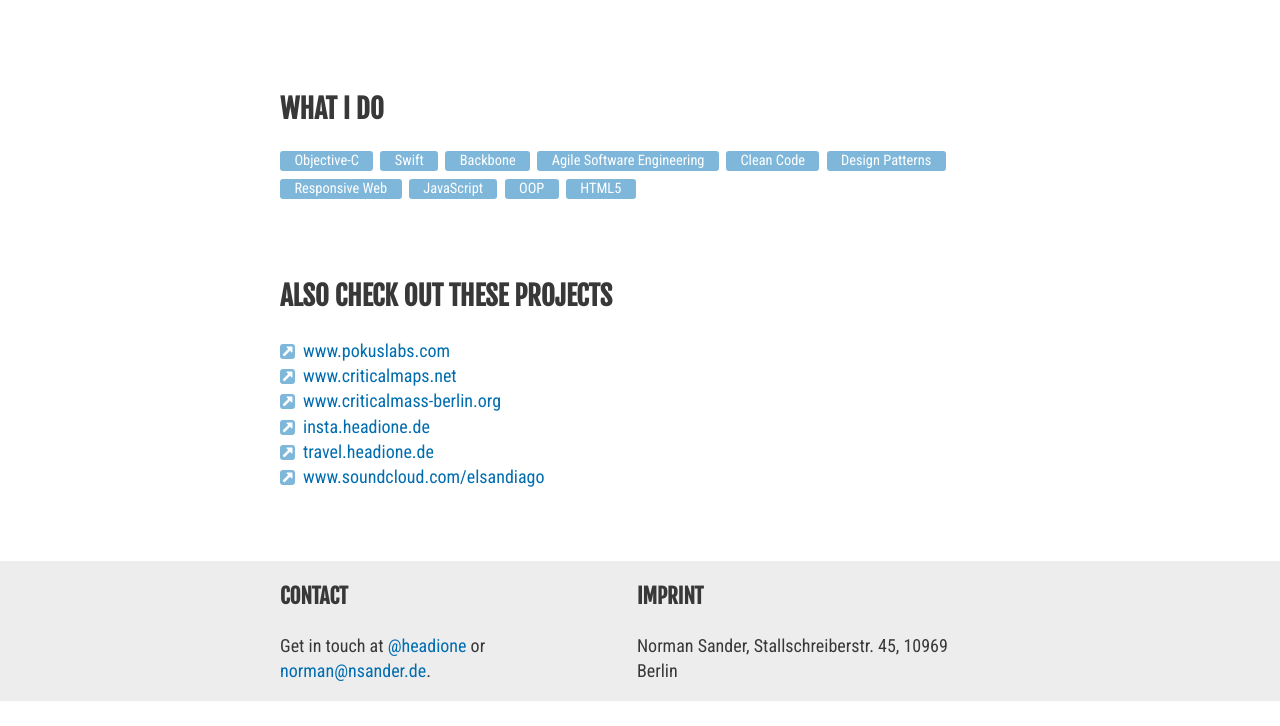
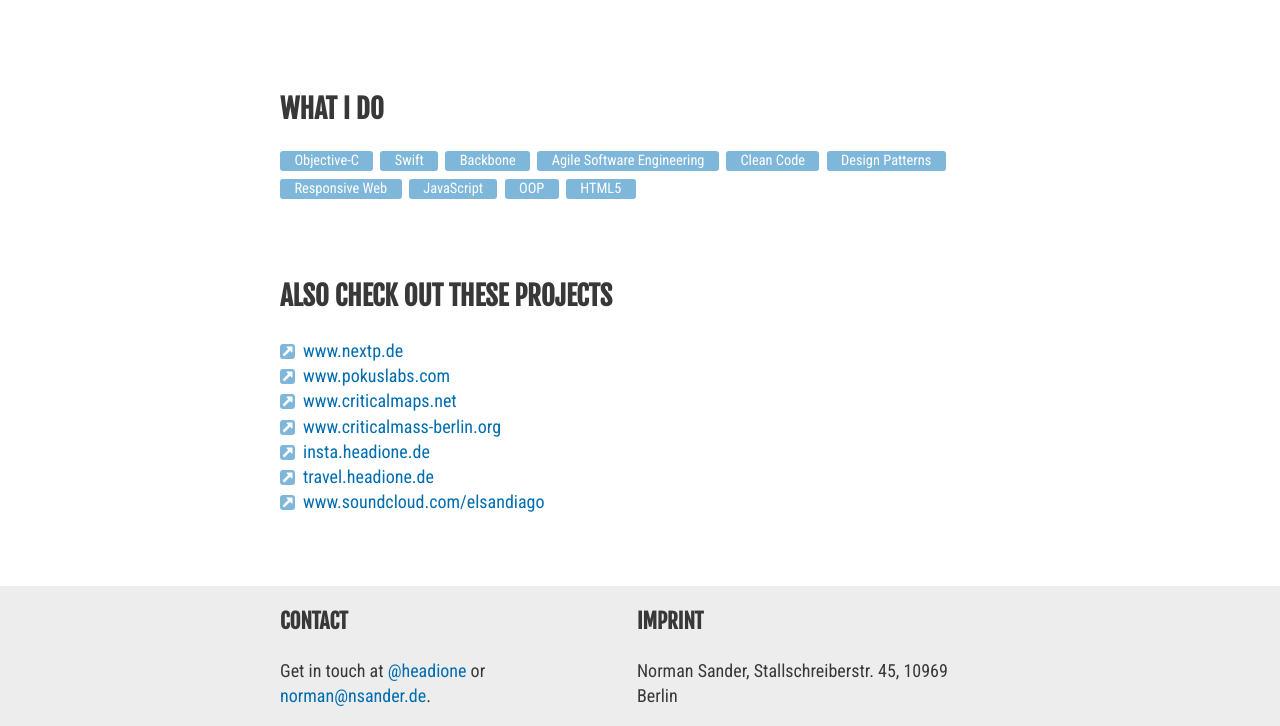
Before and after one commit to headione/nsander-site, a website: page index.html in a window 1280 px wide. Shown: the part 1018-1744 px from the top of the page. Before the commit the page ends 1719 px from the top, so only its background shows below. Drawn offline with Linux system fonts and the light colour scheme.

Commit message:
add link

```diff
--- a/index.html
+++ b/index.html
@@ -83,6 +83,7 @@
     <section class="links">
         <h2>Also Check out these projects</h2>
         <ul>
+            <li><a class="externalLink" href="http://www.nextp.de" target="_blank" title="Next Period">www.nextp.de</a></li>
             <li><a class="externalLink" href="http://www.pokuslabs.com" target="_blank" title="Visit my tiny laboratory for iOS Development">www.pokuslabs.com</a></li>
             <li><a class="externalLink" href="http://www.criticalmaps.net" target="_blank" title="Critical Mass">www.criticalmaps.net</a></li>
             <li><a class="externalLink" href="http://www.criticalmass-berlin.org" target="_blank" title="Critical Mass Berlin">www.criticalmass-berlin.org</a></li>
```
